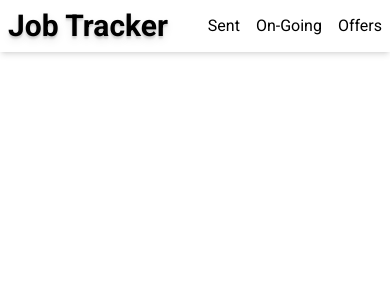
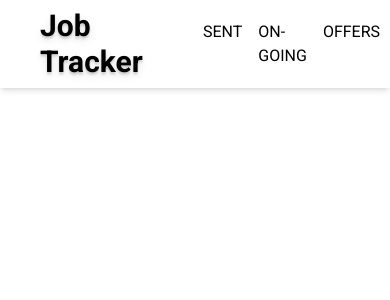
Before and after one commit to AndreaMargutti/job-tracker-react, a React (Vite) app: page / in a window 390 px wide. Shown: the top 300 px of the page. Built offline with nearby package versions, Linux system fonts and the light colour scheme.

Commit message:
Update Navbar styling: add horizontal padding and adjust link container for better layout and responsiveness.

```diff
--- a/src/components/Navbar.tsx
+++ b/src/components/Navbar.tsx
@@ -3,9 +3,9 @@ import Title from "./Title";
 export default function Navbar() {
   return (
     <>
-      <nav className="flex justify-between items-center shadow-md">
+      <nav className="flex justify-between items-center shadow-md px-8">
         <Title title="Job Tracker" />
-        <div className="*:mx-2">
+        <div className="*:mx-2 uppercase grow flex justify-around max-w-1/2">
           <a href="#" className="hover:underline underline-offset-4">
             Sent
           </a>
```
